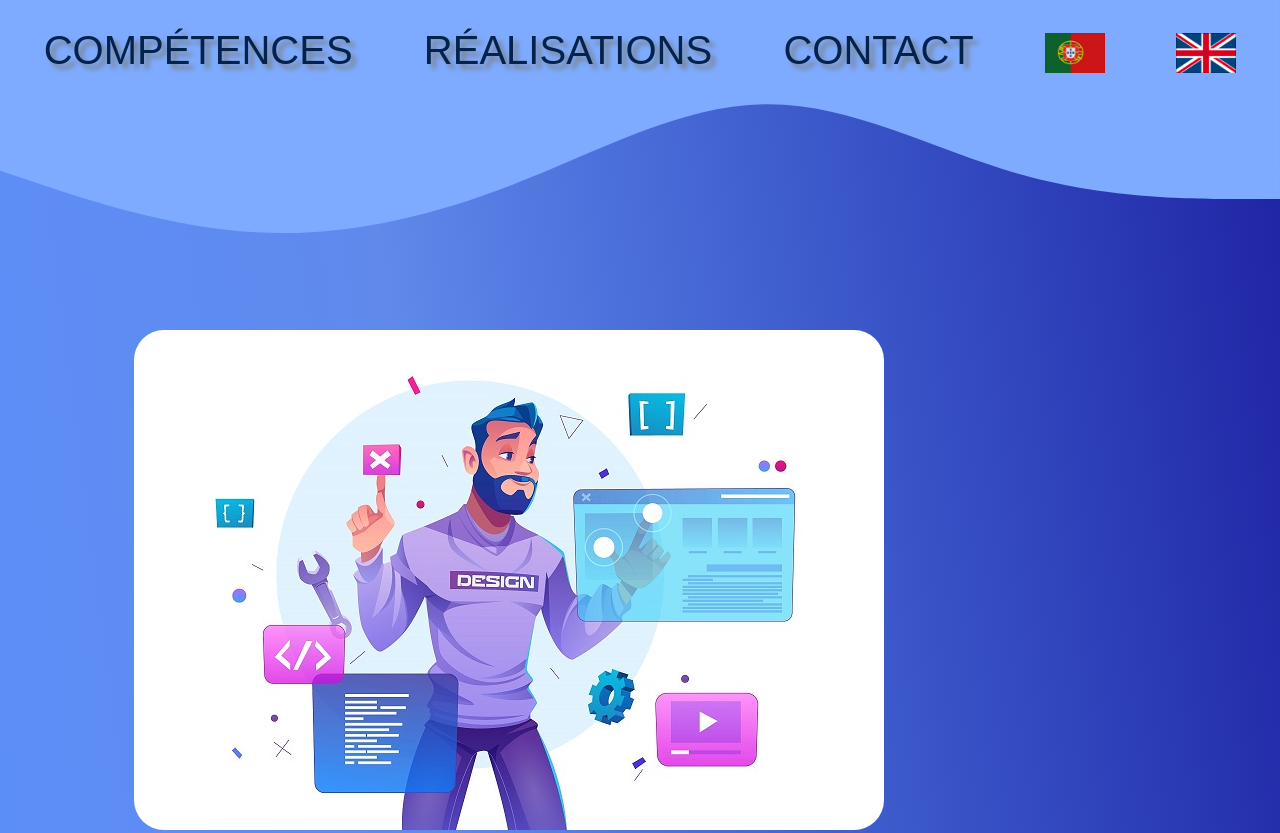
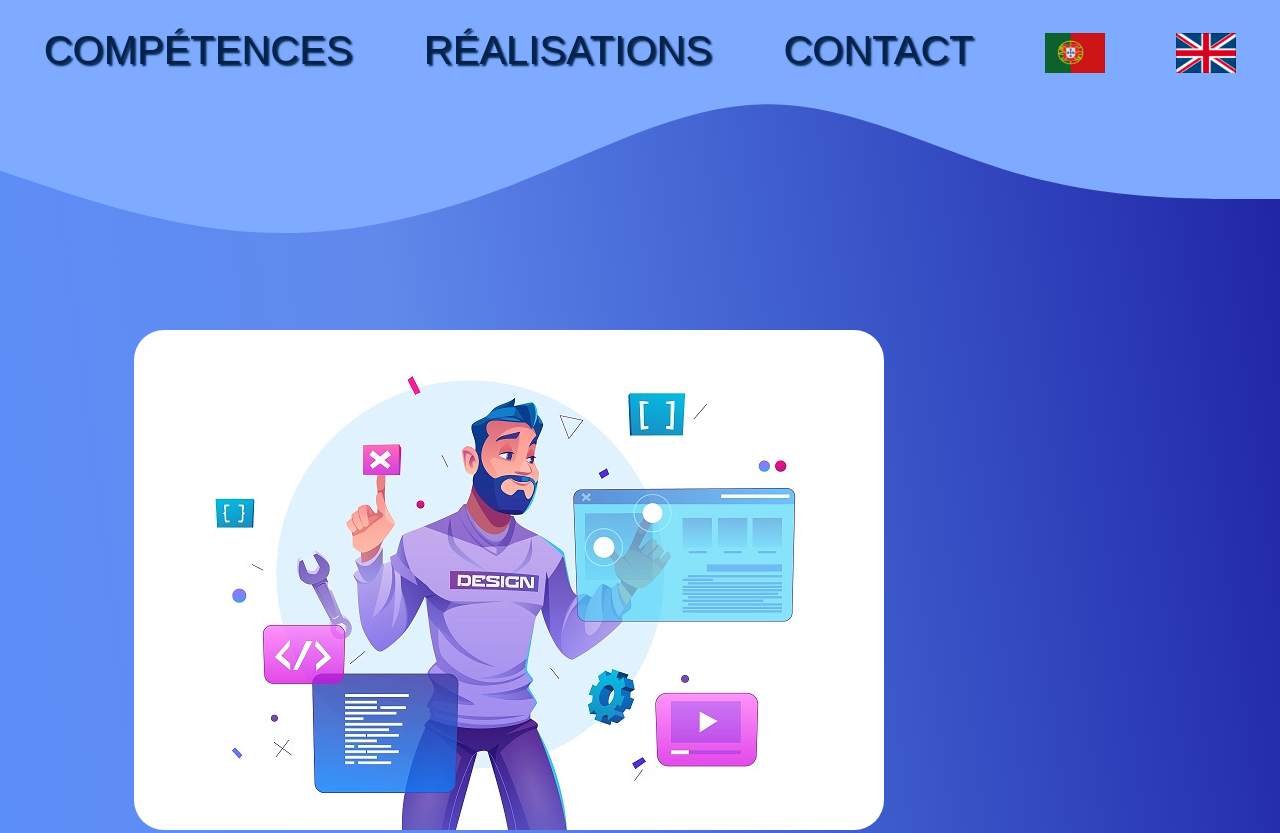
Before and after one commit to createyourwebsite/mysite, a plain HTML site: page index.html in a window 1280 px wide. Shown: the top 833 px of the page. Drawn offline with Linux system fonts and the light colour scheme.

Commit message:
Update styleportfolio.css

```diff
--- a/styleportfolio.css
+++ b/styleportfolio.css
@@ -43,7 +43,7 @@ body {
     font-family: 'hint', sans-serif;
     flex-wrap: nowrap;
     line-height: 1.5em;
-    text-shadow: 5px 5px 5px rgb(122, 128, 137);
+    text-shadow: 2px 2px 2px rgb(3, 34, 76);
 }
 
 
```
